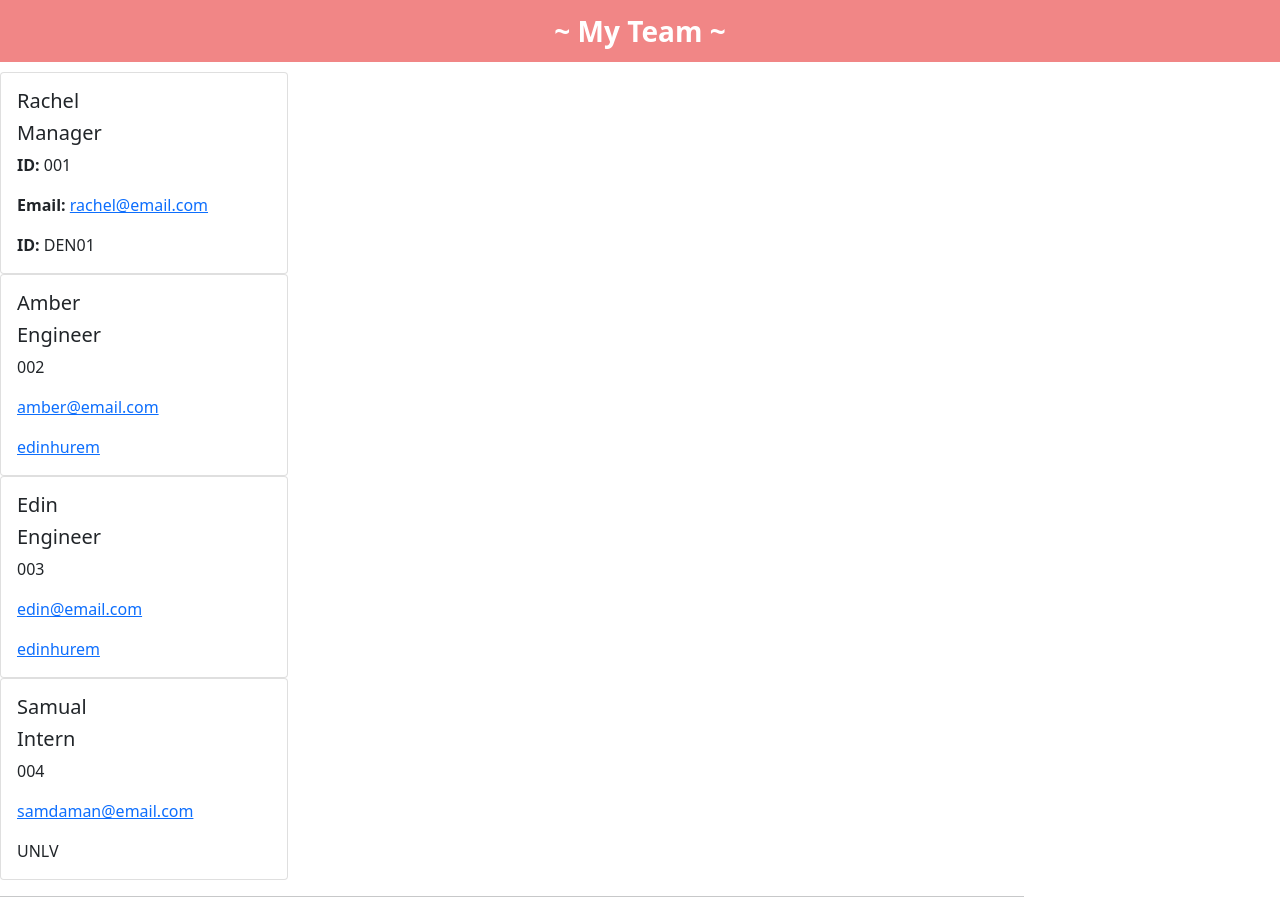
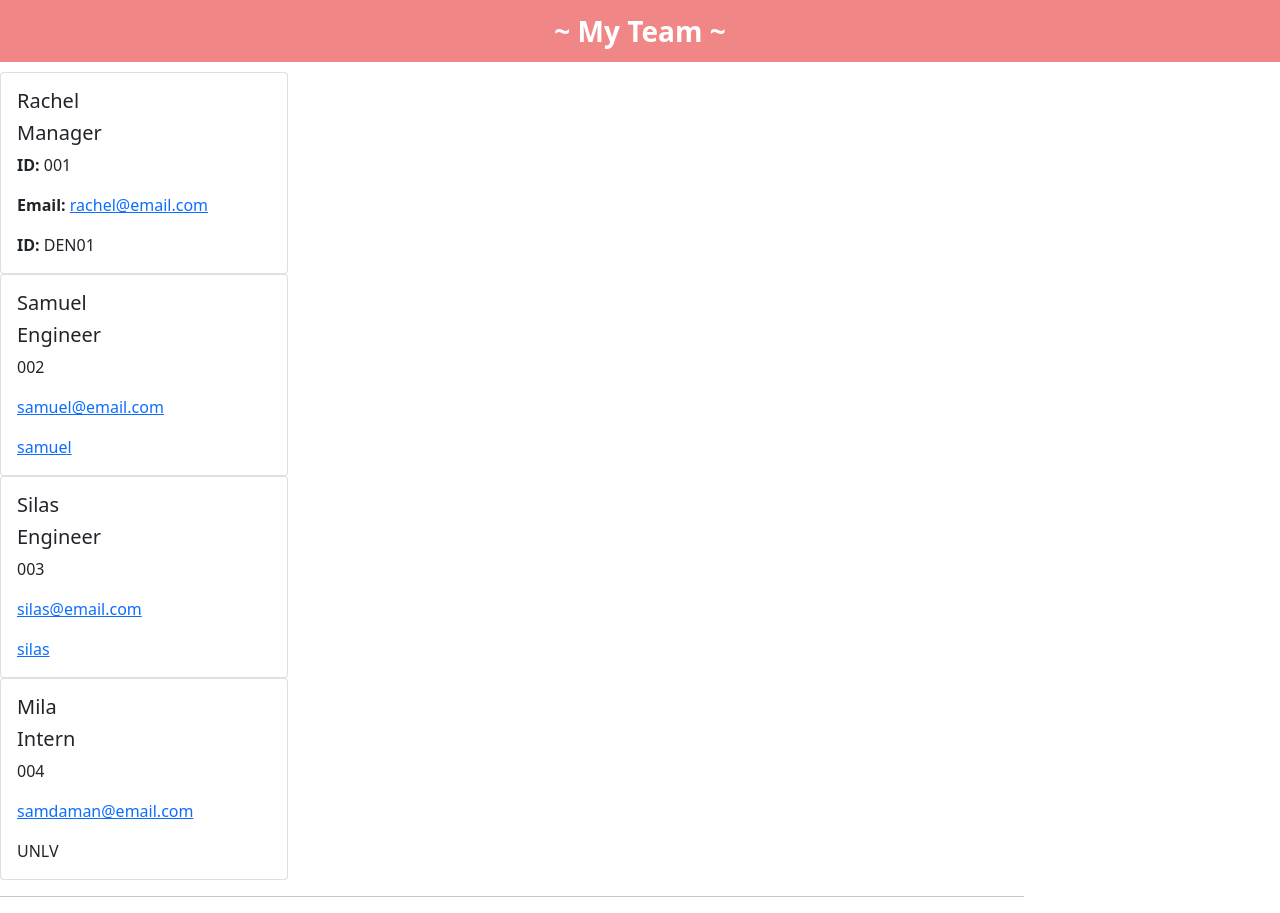
Before and after one commit to rachelleBoeuf/team-profile-generator, a website: page dist/index.html in a window 1280 px wide. Drawn offline with nearby package versions, Linux system fonts and the light colour scheme.

Commit message:
readme edits

```diff
--- a/dist/index.html
+++ b/dist/index.html
@@ -29,27 +29,27 @@
       <!-- Engineer Card -->
       <div class="card" style="width: 18rem;">
         <div class="card-body">
-          <h5 class="card-title">Amber</h5>
+          <h5 class="card-title">Samuel</h5>
           <h5 class="card-title bolder">Engineer</h5>
           <p class="card-text">002</p>
-          <p class="card-text"><a href="mailto:amber@email.com">amber@email.com</a></p>
-          <p class="card-text"><a target="_blank" href="//github.com/edinhurem">edinhurem</a></p>
+          <p class="card-text"><a href="mailto:samuel@email.com">samuel@email.com</a></p>
+          <p class="card-text"><a target="_blank" href="//github.com/samuel">samuel</a></p>
         </div>
       </div>
       <!-- Engineer Card -->
       <div class="card" style="width: 18rem;">
         <div class="card-body">
-          <h5 class="card-title">Edin</h5>
+          <h5 class="card-title">Silas</h5>
           <h5 class="card-title bolder">Engineer</h5>
           <p class="card-text">003</p>
-          <p class="card-text"><a href="mailto:edin@email.com">edin@email.com</a></p>
-          <p class="card-text"><a target="_blank" href="//github.com/edinhurem">edinhurem</a></p>
+          <p class="card-text"><a href="mailto:silas@email.com">silas@email.com</a></p>
+          <p class="card-text"><a target="_blank" href="//github.com/silas">silas</a></p>
         </div>
       </div>
       <!-- Intern Card -->
       <div class="card" style="width: 18rem;">
         <div class="card-body">
-          <h5 class="card-title">Samual</h5>
+          <h5 class="card-title">Mila</h5>
           <h5 class="card-title bolder">Intern</h5>
           <p class="card-text">004</p>
           <p class="card-text"><a href="mailto:samdaman@email.com">samdaman@email.com</a></p>
```
Also changed, not shown: README.md.
